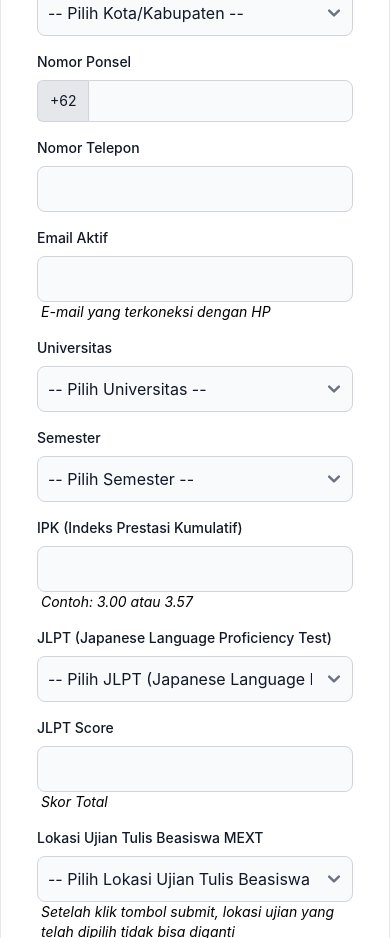
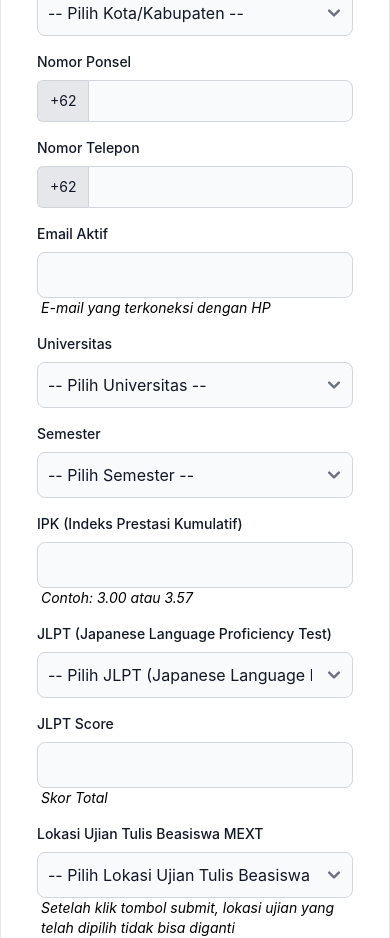
Before and after one commit to Reinhardjs/scholarship-registration-frontend, a React (Create React App) app: page /student in a window 390 px wide. Shown: the part 800-1738 px from the top of the page. Built offline with nearby package versions, Linux system fonts and the light colour scheme.

Commit message:
chore(mext-registration): use phone input number for telephone input

```diff
--- a/src/components/PhoneNumberInput.js
+++ b/src/components/PhoneNumberInput.js
@@ -1,8 +1,15 @@
 import React from "react";
 
 const PhoneNumberInput = (props) => {
-  const { form, labelString, inputName, placeholder, validation, notes } =
-    props;
+  const {
+    form,
+    labelString,
+    inputName,
+    placeholder,
+    validation,
+    notes,
+    isRequired = true,
+  } = props;
   const {
     register,
     formState: { errors },
@@ -30,7 +37,7 @@ const PhoneNumberInput = (props) => {
               );
               form.setValue(inputName, deleteFirstZeroOfPhoneNumber);
             },
-            required: true,
+            required: isRequired,
             validate: validation,
           })}
         />
--- a/src/pages/JapaneseStudiesRegistration.js
+++ b/src/pages/JapaneseStudiesRegistration.js
@@ -216,11 +216,10 @@ const JapaneseStudiesRegistration = () => {
                 labelString={"Nomor Ponsel"}
                 inputName={"handphone"}
               />
-              <TextInput
+              <PhoneNumberInput
                 form={form}
                 labelString={"Nomor Telepon"}
                 inputName={"telephone"}
-                type={"number"}
                 isRequired={false}
               />
               <TextInput
--- a/src/pages/TeacherTrainingRegistration.js
+++ b/src/pages/TeacherTrainingRegistration.js
@@ -215,11 +215,10 @@ const TeacherTrainingRegistration = () => {
                 labelString={"Nomor Ponsel"}
                 inputName={"handphone"}
               />
-              <TextInput
+              <PhoneNumberInput
                 form={form}
                 labelString={"Nomor Telepon"}
                 inputName={"telephone"}
-                type={"number"}
                 isRequired={false}
               />
               <TextInput
```
